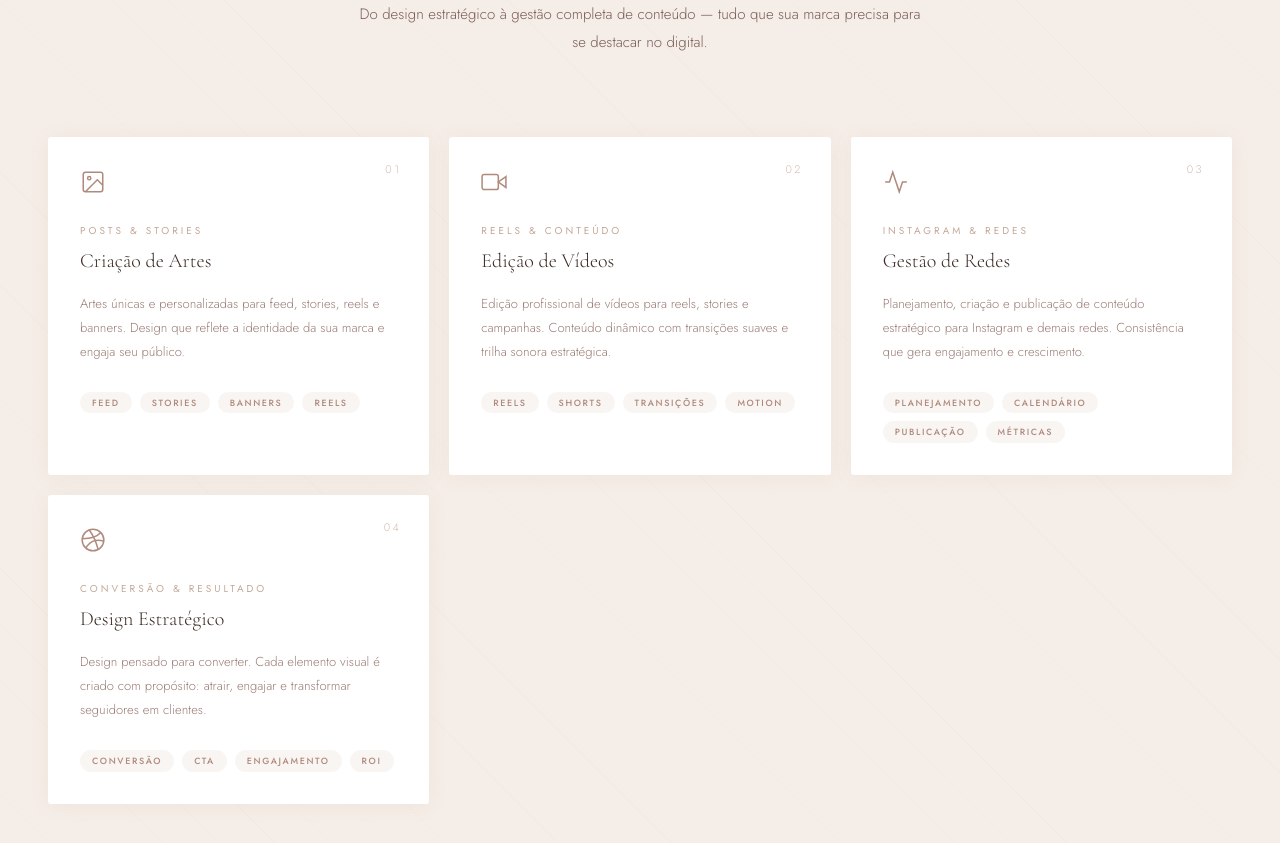
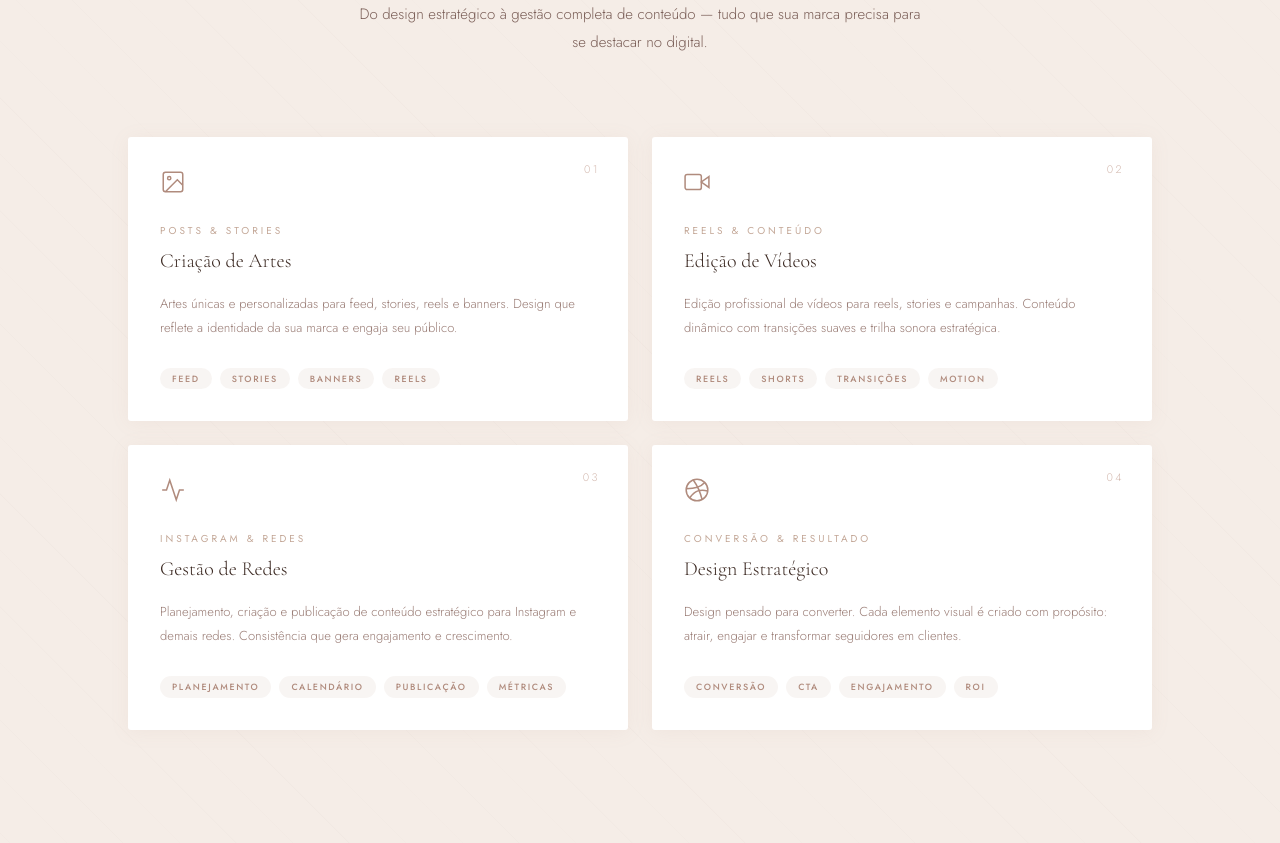
Before and after one commit to RecrutinhaSCI/loadesign, a React (Vite) app in the folder Frontend/: page / in a window 1280 px wide. Shown: the part 2280-3123 px from the top of the page. Built offline with nearby package versions, Linux system fonts and the light colour scheme; no server answers; the HTML template or start-up script is replaced by a standard one.

Commit message:
fix services

```diff
--- a/Frontend/src/components/ServicesSection.jsx
+++ b/Frontend/src/components/ServicesSection.jsx
@@ -223,7 +223,7 @@
         </div>
 
         {/* Grid */}
-        <div className="grid sm:grid-cols-2 lg:grid-cols-3 gap-5">
+        <div className="grid grid-cols-1 md:grid-cols-2 gap-6 max-w-5xl mx-auto">
           {services.map((service, i) => (
             <ServiceCard key={service.title} service={service} index={i} />
           ))}
```
